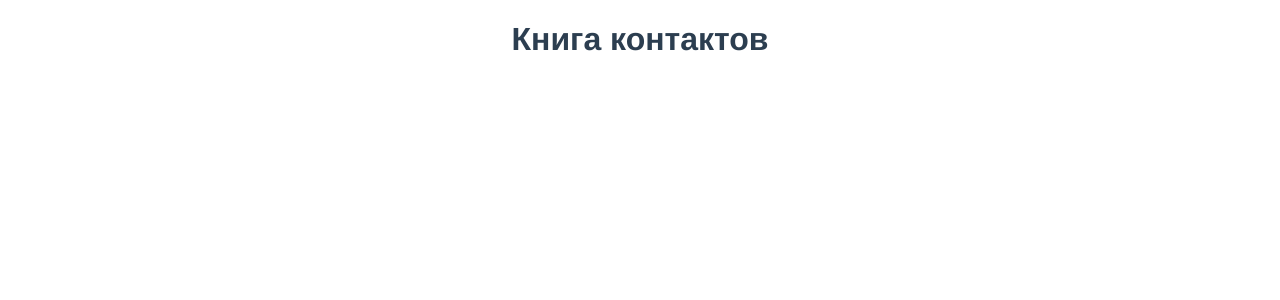
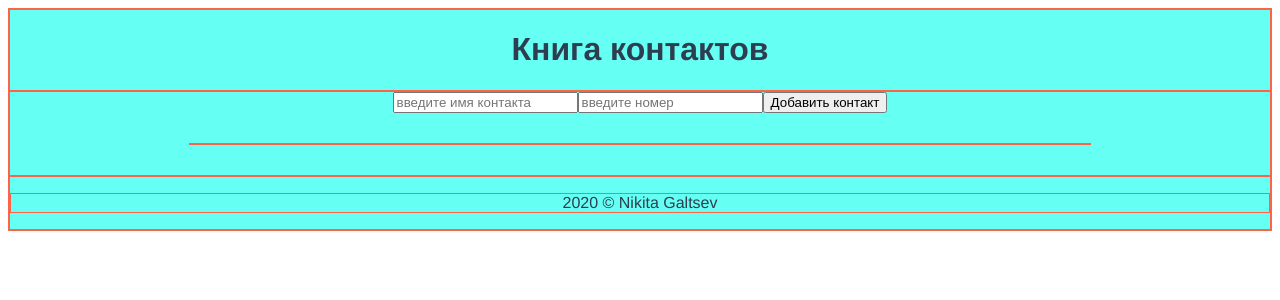
Before and after one commit to nikitagaltsev/vue-contacts-test, a Vue app: page / in a window 1280 px wide. Shown: the top 300 px of the page. Built offline with nearby package versions, Linux system fonts and the light colour scheme.

Commit message:
work in progress...

```diff
--- a/src/App.vue
+++ b/src/App.vue
@@ -3,39 +3,49 @@
     <header class="headed">
       <h1 class="header__title">Книга контактов</h1>
     </header>
-    <main class="main">
-
-    </main>
+    <Main />
     <footer class="footer">
-
+      <p class="footer__copyright">{{ getYear() }} © Nikita Galtsev</p>
     </footer>
-    <!-- <div id="nav">
-      <router-link to="/">Home</router-link> |
-      <router-link to="/about">About</router-link>
-    </div>
-    <router-view /> -->
   </div>
 </template>
 
+<script>
+import Main from "./components/Main";
+
+export default {
+  components: {
+    Main: Main
+  },
+  methods: {
+    getYear() {
+      return new Date().getFullYear();
+    }
+  }
+};
+</script>
+
 <style>
+div,
+a,
+section,
+ul,
+li,
+span,
+img,
+p,
+header,
+main,
+footer {
+  border: 1px solid tomato;
+}
+
 #app {
   font-family: Avenir, Helvetica, Arial, sans-serif;
   -webkit-font-smoothing: antialiased;
   -moz-osx-font-smoothing: grayscale;
   text-align: center;
   color: #2c3e50;
-}
-
-#nav {
-  padding: 30px;
-}
-
-#nav a {
-  font-weight: bold;
-  color: #2c3e50;
-}
-
-#nav a.router-link-exact-active {
-  color: #42b983;
+  background-color: #66fff3;
 }
 </style>
--- /dev/null
+++ b/src/components/ContactCard.vue
@@ -0,0 +1,16 @@
+<template>
+  <li class="contracts__person">
+    <h2 class="contracts__name">{{ name }}</h2>
+    <p class="contracts__number">{{ number }}</p>
+  </li>
+</template>
+
+<script>
+  export default {
+     props: ['name', 'number', 'id'],
+  }
+</script>
+
+<style lang="scss" scoped>
+
+</style>
--- /dev/null
+++ b/src/components/Main.vue
@@ -0,0 +1,82 @@
+<template>
+  <main class="main">
+    <form class="input-container" @submit.prevent="submit">
+      <input
+        type="text"
+        name="name"
+        class="input-container__input"
+        v-model="name"
+        placeholder="введите имя контакта"
+      />
+      <input
+        type="number"
+        name="phone"
+        class="input-container__input"
+        v-model="number"
+        placeholder="введите номер"
+      />
+      <button type="submit" class="input-container__button">
+        Добавить контакт
+      </button>
+    </form>
+
+    <ul class="contacts">
+      <li
+        class="contracts__person"
+        v-for="contact in allContacts"
+        :key="contact.id"
+      >
+        <ContactCard
+          :id="contact.id"
+          :name="contact.name"
+          :number="contact.number"
+        />
+      </li>
+    </ul>
+  </main>
+</template>
+
+<script>
+import { mapMutations, mapGetters } from "vuex";
+import ContactCard from "./ContactCard";
+export default {
+  data() {
+    return {
+      name: "",
+      number: "",
+    };
+  },
+  components: {
+    ContactCard,
+  },
+  computed: mapGetters(["allContacts"]),
+  methods: {
+    ...mapMutations(["createContact"]),
+    submit() {
+      this.createContact({
+        name: this.name,
+        number: this.number,
+        id: Date.now(),
+      });
+    },
+  },
+};
+</script>
+
+<style scoped>
+.contacts {
+  max-width: 900px;
+  margin: 30px auto;
+  padding: 0;
+  list-style: none;
+  display: flex;
+  flex-wrap: wrap;
+}
+
+.contracts__person {
+  max-width: 250px;
+  background-color: aliceblue;
+  border-radius: 10px;
+  margin: 5px;
+}
+</style>
--- a/src/main.js
+++ b/src/main.js
@@ -1,7 +1,7 @@
 import Vue from "vue";
 import App from "./App.vue";
 import router from "./router";
-import store from "./store";
+import store from "./store/contacts";
 
 Vue.config.productionTip = false;
 
--- a/src/router/index.js
+++ b/src/router/index.js
@@ -1,28 +1,28 @@
-import Vue from "vue";
-import VueRouter from "vue-router";
-import Home from "../views/Home.vue";
+// import Vue from "vue";
+// import VueRouter from "vue-router";
+// import Home from "../views/Home.vue";
 
-Vue.use(VueRouter);
+// Vue.use(VueRouter);
 
-const routes = [
-  {
-    path: "/",
-    name: "Home",
-    component: Home
-  },
-  {
-    path: "/about",
-    name: "About",
-    // route level code-splitting
-    // this generates a separate chunk (about.[hash].js) for this route
-    // which is lazy-loaded when the route is visited.
-    component: () =>
-      import(/* webpackChunkName: "about" */ "../views/About.vue")
-  }
-];
+// const routes = [
+//   {
+//     path: "/",
+//     name: "Home",
+//     component: Home
+//   },
+//   {
+//     path: "/about",
+//     name: "About",
+//     // route level code-splitting
+//     // this generates a separate chunk (about.[hash].js) for this route
+//     // which is lazy-loaded when the route is visited.
+//     component: () =>
+//       import(/* webpackChunkName: "about" */ "../views/About.vue")
+//   }
+// ];
 
-const router = new VueRouter({
-  routes
-});
+// const router = new VueRouter({
+//   routes
+// });
 
-export default router;
+// export default router;
--- /dev/null
+++ b/src/store/contacts.js
@@ -0,0 +1,20 @@
+import Vue from "vue";
+import Vuex from "vuex";
+
+Vue.use(Vuex);
+
+export default new Vuex.Store({
+  state: {
+    contacts: []
+  },
+  mutations: {
+    createContact(state, newContact) {
+      state.contacts.push(newContact)
+    }
+  },
+  getters: {
+    allContacts(state) {
+      return state.contacts;
+    }
+  }
+});
--- a/src/store/index.js
+++ /dev/null
@@ -1,11 +0,0 @@
-import Vue from "vue";
-import Vuex from "vuex";
-
-Vue.use(Vuex);
-
-export default new Vuex.Store({
-  state: {},
-  mutations: {},
-  actions: {},
-  modules: {}
-});
--- a/src/views/About.vue
+++ /dev/null
@@ -1,5 +0,0 @@
-<template>
-  <div class="about">
-    <h1>This is</h1>
-  </div>
-</template>
--- a/src/views/Home.vue
+++ /dev/null
@@ -1,17 +0,0 @@
-<template>
-  <div class="home">
-
-
-  </div>
-</template>
-
-<script>
-// @ is an alias to /src
-
-export default {
-  name: "Home",
-  components: {
-
-  }
-};
-</script>
```
